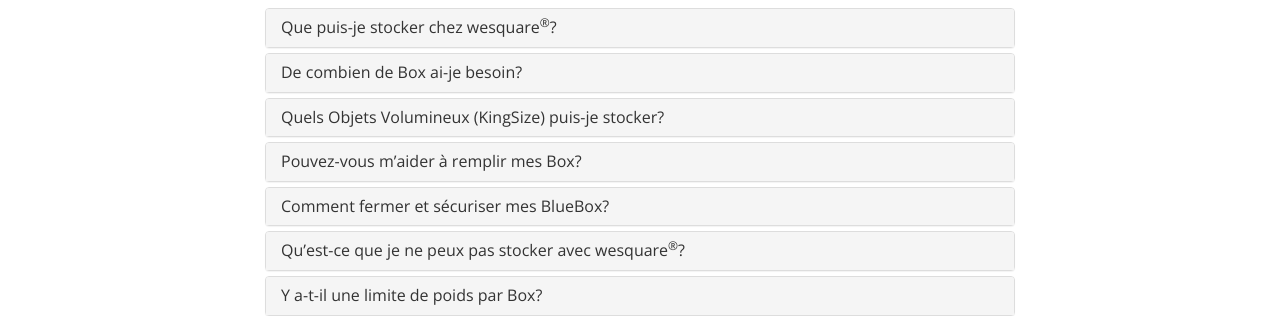
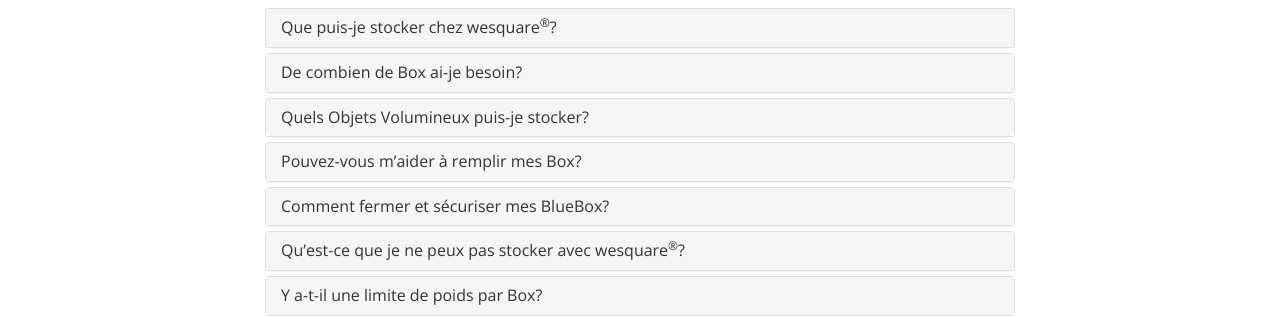
Before and after one commit to Seb1501/wesquare, a Jekyll site: the page built from FAQ.html, in a window 1280 px wide and 900 px high, scrolled down 475 px. Shown: the part 154-470 px from the top of the window. Built offline with Jekyll 4.4.1, drawn with Linux system fonts in a browser that asks for light colours; nearby versions of some CDN libraries; Markdown is read by kramdown in place of the engine named in the settings.

```diff
--- a/FAQ.html
+++ b/FAQ.html
@@ -70,8 +70,8 @@ adress: FAQ.html
 				        <ol>
 				        	<li> Vous commandez des Box de rangement (BlueBox, PenderiBox, ArchivBox) par téléphone et nous fixons ensemble un rendez-vous pour les livrer. </li>
 				        	<li> Nous livrons gratuitement les Box de rangement que vous remplissez.</li>
-				        	<li> Nous revenons gratuitement dans un délai de 2 semaines ramasser vos Box remplies ainsi que vos éventuels Objets Volumineux (KingSize).</li>
-				        	<li> Nous stockons vos Box, scellées et numérotées ainsi que vos éventuels Objet Volumineux (KingSize) dans nos entrepôts sécurisés.</li>
+				        	<li> Nous revenons gratuitement dans un délai de 2 semaines ramasser vos Box remplies ainsi que vos éventuels Objets Volumineux </li>
+				        	<li> Nous stockons vos Box, scellées et numérotées ainsi que vos éventuels Objet Volumineux Fdans nos entrepôts sécurisés.</li>
 				        </ol>
 				        Visualisez l'inventaire de vos affaires sur votre <a href="{{ site.baseurl }}/mon_espace.html" target="BLANK">espace utilisateur </a>. Planifiez en ligne ou par téléphone un retour de vos Box dans un délai de 24h.
 				      </div>
@@ -119,7 +119,7 @@ adress: FAQ.html
 				    </div>
 				    <div id="collapseSix" class="panel-collapse collapse" role="tabpanel" aria-labelledby="headingSix">
 				      <div class="panel-body">
-				        Disponibilité et sourire sont les maîtres-mots de la Team wesquare<sup>&reg;</sup>. Alors n'hésitez pas à nous contacter par email à <a href="mailto:contact@we-square.com" target"BLANK">contact@we-square.com</a> ou par téléphone au  01  82 09 71 79.
+				        Disponibilité et sourire sont les maîtres-mots de la team wesquare<sup>&reg;</sup>. Alors n'hésitez pas à nous contacter par email à <a href="mailto:contact@we-square.com" target"BLANK">contact@we-square.com</a> ou par téléphone au  01  82 09 71 79.
 				      </div>
 				    </div>
 				  </div>
@@ -134,8 +134,8 @@ adress: FAQ.html
 				    </div>
 				    <div id="collapseSeven" class="panel-collapse collapse" role="tabpanel" aria-labelledby="headingSeven">
 				      <div class="panel-body">
-				        Des questions? Des renseignements? Notre Team y répondra avec le plus grand plaisir du lundi au samedi, de 9h00 à 19h00.
-						<br><br>Livraison ? Ramassage ? Retour ? Les chauffeurs de la Team wesquare<sup>&reg;</sup> se mettent à votre disposition et s’adaptent à votre agenda, du lundi au samedi, de 7h00 à 23h00.
+				        Des questions? Des renseignements? Notre team y répondra avec le plus grand plaisir du lundi au samedi, de 9h00 à 19h00.
+						<br><br>Livraison ? Ramassage ? Retour ? Les chauffeurs de la team wesquare<sup>&reg;</sup> se mettent à votre disposition et s’adaptent à votre agenda, du lundi au samedi, de 7h00 à 23h00.
 				      </div>
 				    </div>
 				  </div>
@@ -167,7 +167,7 @@ adress: FAQ.html
 							<li>BlueBox : vêtements, outillage, DVD, livres, jouets, décorations, etc.</li>
 							<li>PenderiBox : manteaux, robes, costumes, chemises, skateboard, raquettes de tennis, cadres, etc.</li>
 							<li>ArchivBox : dossiers personnels, archives professionnelles, dessins, etc.</li>
-							<li>Objets Volumineux (KingSize): vélos, skis, snowboards, poussettes, pneus, clubs de golf, petits et grands bagages, petit électroménager, mini-réfrigérateurs, micro-ondes, bureaux / chaises de bureau, petit mobilier, tables de nuit, lampes, etc.</li>
+							<li>Objets Volumineux : vélos, skis, snowboards, poussettes, pneus, clubs de golf, petits et grands bagages, petit électroménager, mini-réfrigérateurs, micro-ondes, bureaux / chaises de bureau, petit mobilier, tables de nuit, lampes, etc.</li>
 						</ol>
 				      </div>
 				    </div>
@@ -195,7 +195,7 @@ adress: FAQ.html
 				    <div class="panel-heading" role="tab" id="headingTen">
 				      <h4 class="panel-title text-left">
 				        <a class="collapsed" data-toggle="collapse" data-parent="#accordion2" href="#collapseTen" aria-expanded="false" aria-controls="collapseTen">
-				          Quels Objets Volumineux (KingSize) puis-je stocker?
+				          Quels Objets Volumineux puis-je stocker?
 				        </a>
 				      </h4>
 				    </div>
@@ -216,7 +216,7 @@ adress: FAQ.html
 				    </div>
 				    <div id="collapseEleven" class="panel-collapse collapse" role="tabpanel" aria-labelledby="headingEleven">
 				      <div class="panel-body">
-				        Notre Team wesquare<sup>&reg;</sup> n'est pas autorisée à remplir les Box avec vos affaires personnelles. Nous pouvons néanmoins vous recommander des sociétés parisiennes à contacter.
+				        Notre team wesquare<sup>&reg;</sup> n'est pas autorisée à remplir les Box avec vos affaires personnelles. Nous pouvons néanmoins vous recommander des sociétés parisiennes à contacter.
 				      </div>
 				    </div>
 				  </div>
@@ -316,7 +316,7 @@ adress: FAQ.html
 				    </div>
 				    <div id="collapseSixteen" class="panel-collapse collapse" role="tabpanel" aria-labelledby="headingSixteen">
 				      <div class="panel-body">
-				        Fixer un Rendez-vous n’a jamais été aussi simple qu'avec wesquare<sup>&reg;</sup>.
+				        Fixer un rendez-vous n’a jamais été aussi simple qu'avec wesquare<sup>&reg;</sup>.
 				        <ol>
 							<li>Pour planifier une livraison de Box vides, faites une simulation de prix grâce à nos curseurs intuitifs et appelez nous au 01 82 09 71 79 pour fixer un rendez-vous à la date et au créneau horaire qui vous conviennent le mieux.</li>
 							<li> Une fois les Box livrées, remplissez-les et planifiez le ramassage de vos affaires (dans un délai maximum de 2 semaines après la livraison de vos Box vides) en vous connectant sur votre <a href="{{ site.baseurl }}/mon_espace.html" target="BLANK">espace utilisateur</a> ou en nous appelant au 01 82 09 71 79 afin de fixer un nouveau rendez-vous, à la date et aux horaires qui vous conviennent le mieux.</li>
@@ -336,7 +336,7 @@ adress: FAQ.html
 				    </div>
 				    <div id="collapseSeventeen" class="panel-collapse collapse" role="tabpanel" aria-labelledby="headingSeventeen">
 				      <div class="panel-body">
-				        La Team wesquare<sup>&reg;</sup> se met à votre disposition et s’adapte à votre agenda, du lundi au samedi, de 7h00 à 23h00.
+				        La team wesquare<sup>&reg;</sup> se met à votre disposition et s’adapte à votre agenda, du lundi au samedi, de 7h00 à 23h00.
 				      </div>
 				    </div>
 				  </div>
@@ -393,7 +393,7 @@ adress: FAQ.html
 				    </div>
 				    <div id="collapseTwentyone" class="panel-collapse collapse" role="tabpanel" aria-labelledby="headingTwentyone">
 				      <div class="panel-body">
-				        Connectez-vous simplement sur votre <a href="{{ site.baseurl }}/mon_espace.html" target="BLANK">espace utilisateur</a>, choisissez les Box ou/et Objets Volumineux (KingSize) que vous souhaitez récupérer et sélectionnez la date et le créneau horaire de retour. Sinon, contactez-nous par téléphone au 01 82 09 71 79.
+				        Connectez-vous simplement sur votre <a href="{{ site.baseurl }}/mon_espace.html" target="BLANK">espace utilisateur</a>, choisissez les Box ou/et Objets Volumineux que vous souhaitez récupérer et sélectionnez la date et le créneau horaire de retour. Sinon, contactez-nous par téléphone au 01 82 09 71 79.
 				      </div>
 				    </div>
 				  </div>
@@ -408,7 +408,7 @@ adress: FAQ.html
 				    </div>
 				    <div id="collapseTwentytwo" class="panel-collapse collapse" role="tabpanel" aria-labelledby="headingTwentytwo">
 				      <div class="panel-body">
-				        Pour toute modification ou annulation d’une Livraison, d’un Ramassage ou d’un Retour, merci de contacter la Team wesquare<sup>&reg;</sup> par email à <a href="mailto:contact@we-square.com" target="BLANK"> contact@we-square.com </a> ou par téléphone au 01 82 09 71 79.
+				        Pour toute modification ou annulation d’une Livraison, d’un Ramassage ou d’un Retour, merci de contacter la team wesquare<sup>&reg;</sup> par email à <a href="mailto:contact@we-square.com" target="BLANK"> contact@we-square.com </a> ou par téléphone au 01 82 09 71 79.
 						<br>Vous pouvez modifier ou annuler gratuitement jusqu’à 24h avant le passage de votre Chauffeur wesquare<sup>&reg;</sup>. Au-delà, il faudra vous acquitter d’une pénalité de 9,90 euros.
 				      </div>
 				    </div>
@@ -609,8 +609,8 @@ adress: FAQ.html
 	  							</tbody>
 	  						</table>
 						</div>
-						Objet KingSize 1 : 4,95 €/mois.
-						<br>Objet KingSize 2: 8,95 €/mois.
+						Objet Volumineux 1 (OV1) : 4,95 €/mois.
+						<br>Objet Volumineux 2 (OV2): 8,95 €/mois.
 						<br>Autres: sur demande par téléphone au 01 82 09 71 79.
 						<br>
 						<br>
@@ -620,10 +620,10 @@ adress: FAQ.html
 							<li>la Livraison gratuite des Box vides à l’adresse de votre choix;</li>
 							<li>le Ramassage gratuit des Box pleines à l’adresse de votre choix;</li>
 							<li>l’accès gratuit à votre inventaire en ligne depuis votre espace utilisateur;</li>
-							<li>une assurance de 250 €/Box ou Objet KingSize.</li>
+							<li>une assurance de 250 €/Box ou Objet Volumineux.</li>
 						</ul>
 
-						<p>En ce qui concerne le Retour de vos affaires, vous payez un tarif unique de 8,90 euros pour le retour d’une Box ou d’un Objet volumineux et 2,50 euros par Box ou Objet KingSize en plus.</p>
+						<p>En ce qui concerne le Retour de vos affaires, vous payez un tarif unique de 8,90 euros pour le retour d’une Box ou d’un Objet volumineux et 2,50 euros par Box ou Objet Volumineux en plus.</p>
 				      </div>
 				    </div>
 				  </div>
@@ -769,7 +769,7 @@ adress: FAQ.html
 				    </div>
 				    <div id="collapseThirtyfive" class="panel-collapse collapse" role="tabpanel" aria-labelledby="headingThirtyfive">
 				      <div class="panel-body">
-				        Oui, une assurance est incluse dans le prix de l'abonnement d'un montant de 250 euros par Box ou Objet Volumineux (KingSize).
+				        Oui, une assurance est incluse dans le prix de l'abonnement d'un montant de 250 euros par Box ou Objet Volumineux.
 				      </div>
 				    </div>
 				  </div>
```
Also changed, not shown: other parts of FAQ.html (+1 -1 lines), 5 other files.
